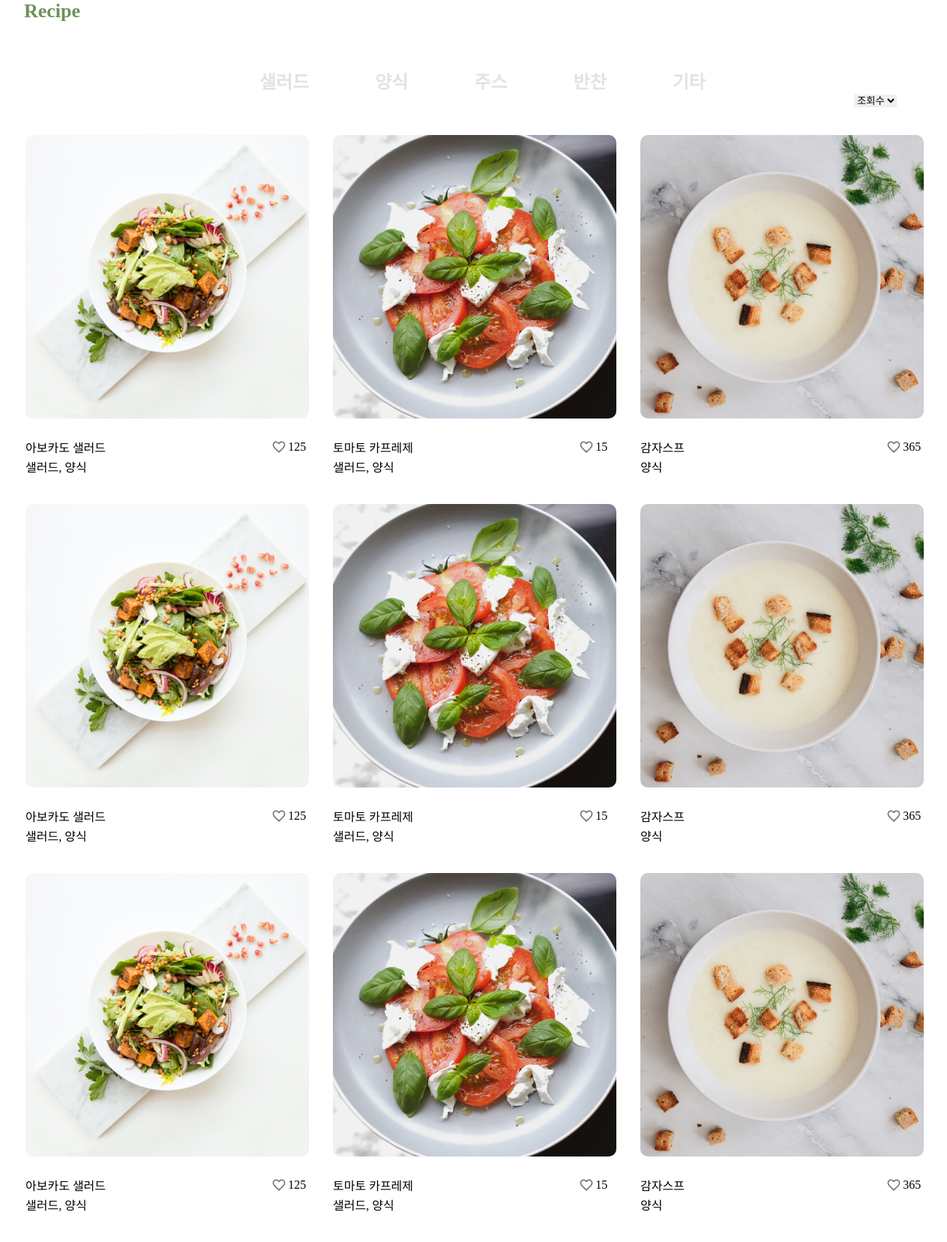
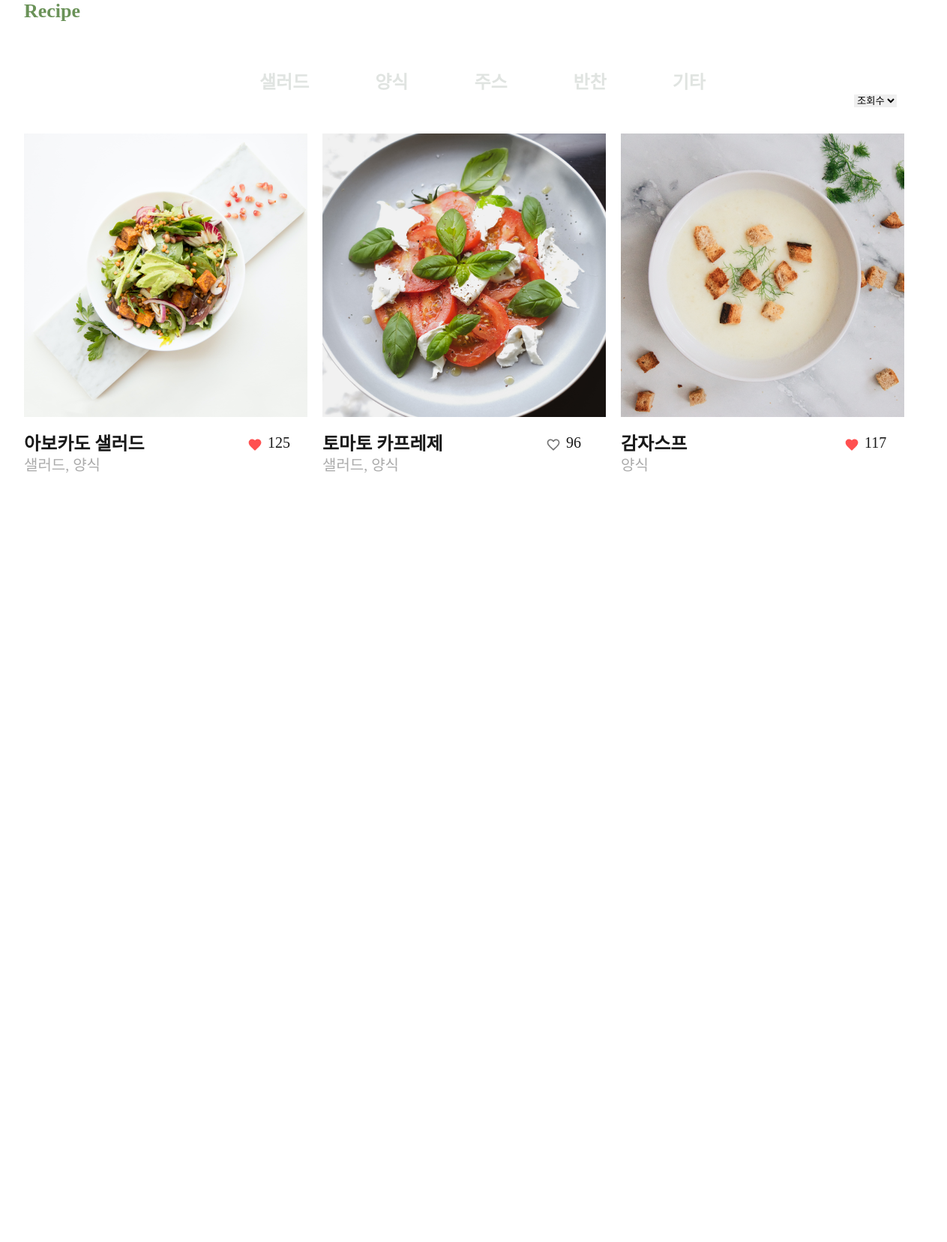
Before and after one commit to mirimSunwoo/Vegetable_Coin, a PHP site: page /category.html in a window 1600 px wide. Shown: the whole page at 75% size, without its empty margins (331-1594 px from the left). After the commit the page ends 631 px from the top, so only its background shows below. Run offline with PHP 8.4, Linux system fonts and the light colour scheme.

Commit message:
카테고리 레이아웃 변경

```diff
--- a/Recipe/category.html
+++ b/Recipe/category.html
@@ -26,81 +26,34 @@
 
 
 
-    <div class="category-box">
-        <table>
-            <tr>
-                <td colspan="3"><img class="food-img" src="image/avocado_salad.png"></td>
-                <td colspan="3"><img class="food-img" src="image/tomato_caprese.png"></td>
-                <td colspan="3"><img class="food-img" src="image/soup.png"></td>
-            </tr>
-            <tr>
-                <td class="name-td"><p>아보카도 샐러드</p></td>
-                <td class="f-td"><img class="favorite" src="image/favorite_white.png"></td>
-                <td><p class="number">125</p></td>
-
-                <td class="name-td"><p>토마토 카프레제</p></td>
-                <td class="f-td"><img class="favorite" src="image/favorite_white.png"></td>
-                <td><p class="number">15</p></td>
-
-                <td class="name-td"><p>감자스프</p></td>
-                <td class="f-td"><img class="favorite" src="image/favorite_white.png"></td>
-                <td><p class="number">365</p></td>
-
-            </tr>
-            <tr>
-                <td colspan="3"><p class="categories">샐러드, 양식</p></td>
-                <td colspan="3"><p class="categories">샐러드, 양식</p></td>
-                <td colspan="3"><p class="categories">양식</p></td>
-            </tr>
-            <tr>
-                <td colspan="3"><img class="food-img" src="image/avocado_salad.png"></td>
-                <td colspan="3"><img class="food-img" src="image/tomato_caprese.png"></td>
-                <td colspan="3"><img class="food-img" src="image/soup.png"></td>
-            </tr>
-            <tr>
-                <td class="name-td"><p>아보카도 샐러드</p></td>
-                <td class="f-td"><img class="favorite" src="image/favorite_white.png"></td>
-                <td><p class="number">125</p></td>
-
-                <td class="name-td"><p>토마토 카프레제</p></td>
-                <td class="f-td"><img class="favorite" src="image/favorite_white.png"></td>
-                <td><p class="number">15</p></td>
-
-                <td class="name-td"><p>감자스프</p></td>
-                <td class="f-td"><img class="favorite" src="image/favorite_white.png"></td>
-                <td><p class="number">365</p></td>
-
-            </tr>
-            <tr>
-                <td colspan="3"><p class="categories">샐러드, 양식</p></td>
-                <td colspan="3"><p class="categories">샐러드, 양식</p></td>
-                <td colspan="3"><p class="categories">양식</p></td>
-            </tr>
-            <tr>
-                <td colspan="3"><img class="food-img" src="image/avocado_salad.png"></td>
-                <td colspan="3"><img class="food-img" src="image/tomato_caprese.png"></td>
-                <td colspan="3"><img class="food-img" src="image/soup.png"></td>
-            </tr>
-            <tr>
-                <td class="name-td"><p>아보카도 샐러드</p></td>
-                <td class="f-td"><img class="favorite" src="image/favorite_white.png"></td>
-                <td><p class="number">125</p></td>
-
-                <td class="name-td"><p>토마토 카프레제</p></td>
-                <td class="f-td"><img class="favorite" src="image/favorite_white.png"></td>
-                <td><p class="number">15</p></td>
-
-                <td class="name-td"><p>감자스프</p></td>
-                <td class="f-td"><img class="favorite" src="image/favorite_white.png"></td>
-                <td><p class="number">365</p></td>
-
-            </tr>
-            <tr>
-                <td colspan="3"><p class="categories">샐러드, 양식</p></td>
-                <td colspan="3"><p class="categories">샐러드, 양식</p></td>
-                <td colspan="3"><p class="categories">양식</p></td>
-            </tr>
-        </table>
+    <div class="box">
+        <li>
+            <div class="box_bg">
+                <img class="img" src="./image/avocado_salad.png">
+                <p class="box_name">아보카도 샐러드</p>
+                <p class="box_theme">샐러드, 양식</p>
+                <img class="favorite" src="./image/favorite_red.png">
+                <p class="number">125</p>
+            </div>
+        </li>
+        <li>
+            <div class="box_bg">
+                <img class="img" src="./image/tomato_caprese.png">
+                <p class="box_name">토마토 카프레제</p>
+                <p class="box_theme">샐러드, 양식</p>
+                <img class="favorite" src="./image/favorite_white.png">
+                <p class="number">96</p>
+            </div>
+        </li>
+        <li>
+            <div class="box_bg">
+                <img class="img" src="./image/soup.png">
+                <p class="box_name">감자스프</p>
+                <p class="box_theme">양식</p>
+                <img class="favorite" src="./image/favorite_red.png">
+                <p class="number">117</p>
+            </div>
+        </li>
     </div>
 </body>
 </html>
--- a/Recipe/css/category.css
+++ b/Recipe/css/category.css
@@ -1,19 +1,6 @@
 *{
     margin:0;
     padding:0;
-}
-table{
-    margin:0;
-    margin-left: 363px;
-    table-layout: fixed;
-    /* border: 1px solid black; */
-
-}
-td{
-    margin:0;
-    padding:0;
-    width:30px;
-    /* border: 1px solid black; */
 }
 
 .category-text{ /* Recipe */
@@ -64,30 +51,80 @@ form > select:hover{
     border: 0px;
 }
 
-.food-img{
-    width:378px;
-    height:378px;
+/* 선우 카테고리 css */
+
+.box{
+    position: absolute;
+    width: 1194px;
+    height: 431px;
+    margin-left: 363px;
+    /* top: 4245px; */
+    display: flex;
+    /* background-color: blue; */
+}
+.box > li{
+    flex: 1;
+    height: 431px;
     border-radius: 10px;
-    margin-right: 30px;
-    margin-bottom: 20px;
-}
-.categories{
-    display: inline-block;
-    height: 60px;
-}
-.favorite{
-    float: right;
-    /* position:absolute; */
-    /* width: 30px; */
-
+    list-style: none;
+    /* background-color: orange; */
 }
 
-.number{
-    text-align: left;
+/* .box > li:not(:last-child){
+    margin-right: 30px;
+} */
+.box .box_name{
+    position: absolute;
+    width: 200px;
+    height: 29px;
+    /* margin-left: 20px; */
+    top: 400px;
+
+    font-family: Pretendard;
+    font-style: normal;
+    font-weight: bold;
+    font-size: 24px;
+    line-height: 29px;
+
+    color: #191919;
 }
-.f-td{
-    width: 30px;
+.box .box_theme{
+    position: absolute;
+    width: 120px;
+    height: 24px;
+    /* margin-left: 20px; */
+    top: 430px;
+
+    font-family: Pretendard;
+    font-style: normal;
+    font-weight: 500;
+    font-size: 20px;
+    line-height: 24px;
+
+    color: #ABABAB;
 }
-.name-td{
-    width:150px;
+.box .img{
+    position: absolute;
 }
+.box .favorite{
+    position: absolute;
+    width: 20px;
+    height: 20px;
+    margin-left: 298px;
+    top: 405px;
+}
+.box .number{
+    position: absolute;
+    width: 33px;
+    height: 24px;
+    margin-left: 325px;
+    top: 400px;
+
+    font-family: Pretendard;
+    font-style: normal;
+    font-weight: 500;
+    font-size: 20px;
+    line-height: 24px;
+
+    color: #191919;
+}
```
